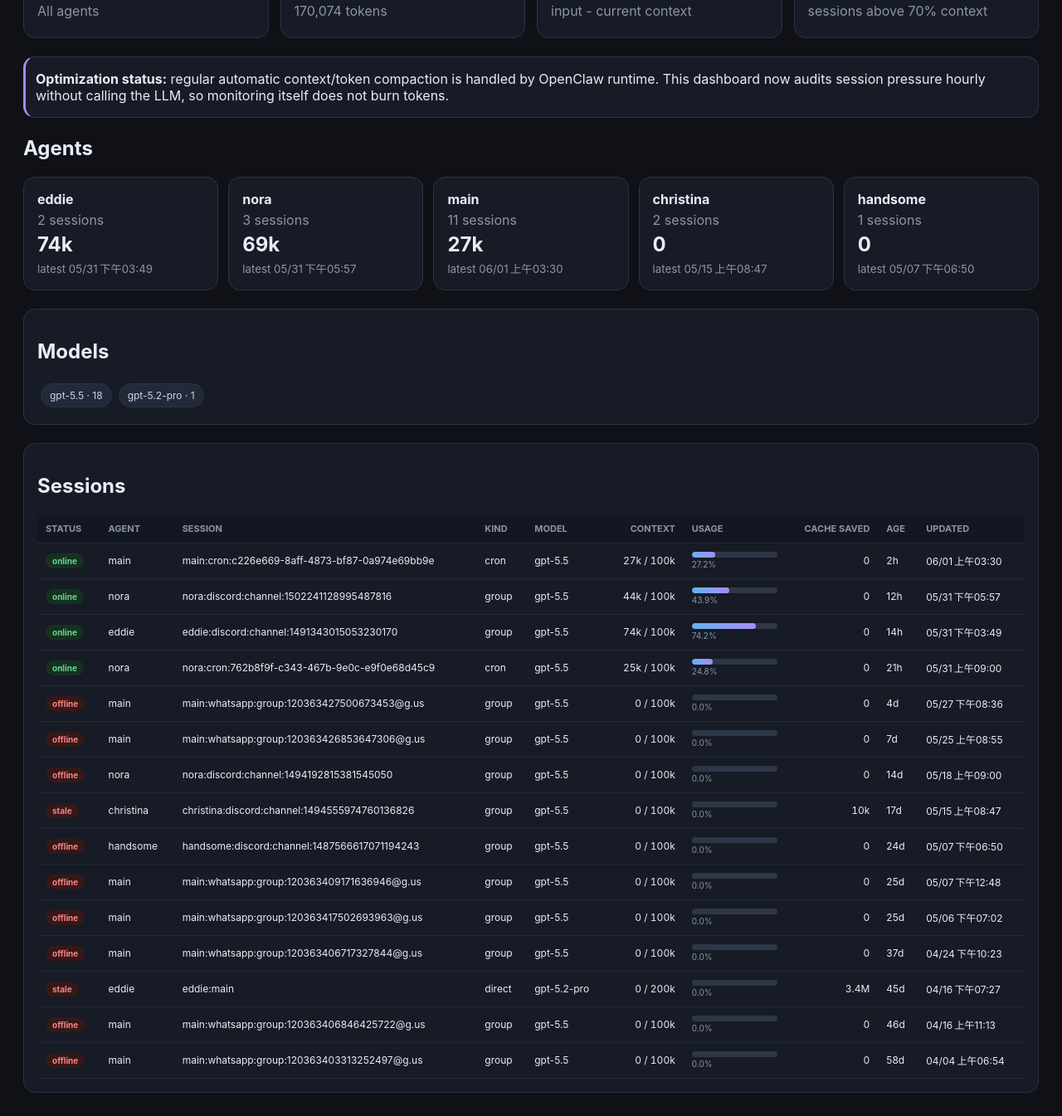
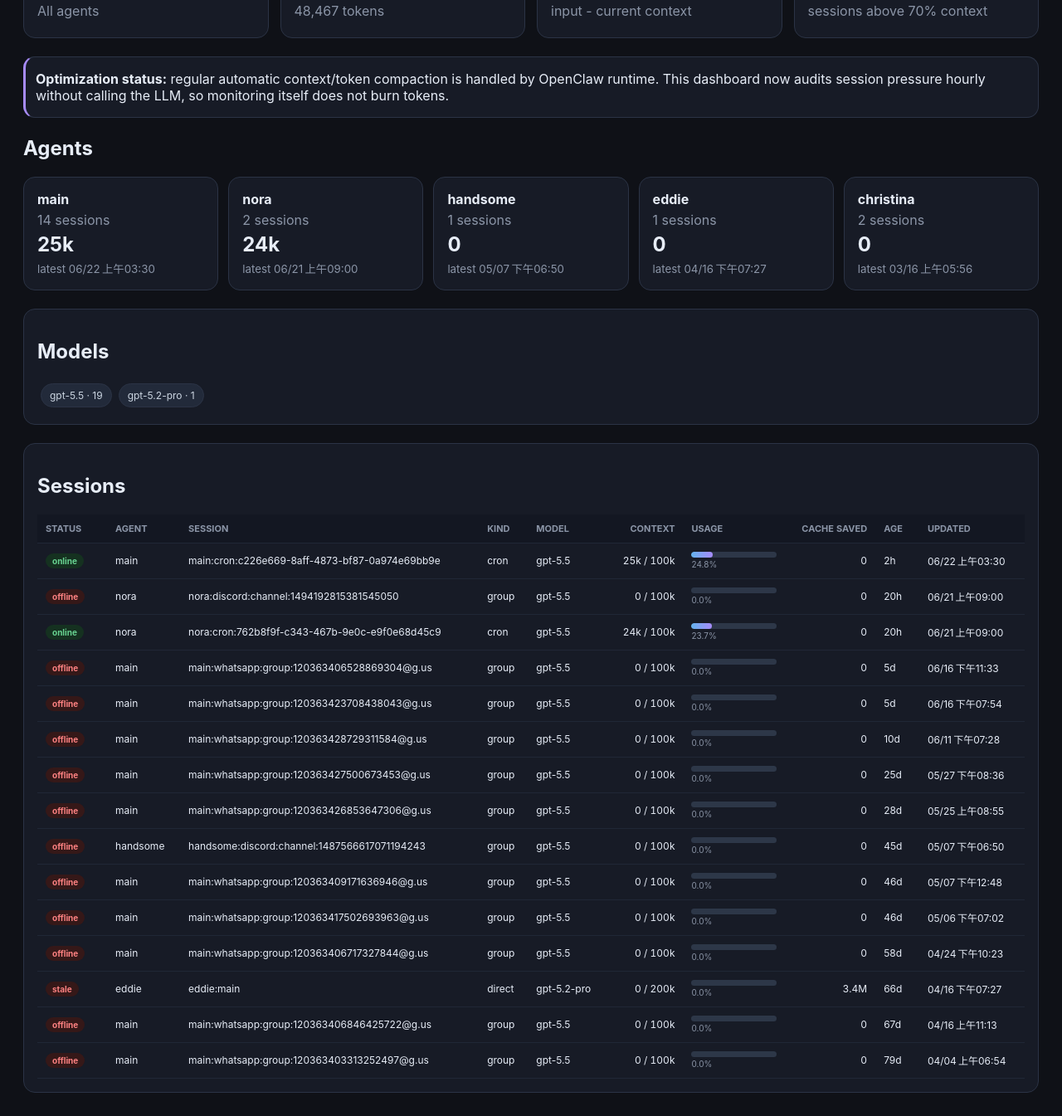
Before and after one commit to nikkienxel/nunox-dashboard, a website: page token-dashboard.html in a window 1280 px wide. Shown: the part 193-1538 px from the top of the page at 83% size. Drawn offline with Linux system fonts and the light colour scheme.

Commit message:
Weekly dashboard update 2026-06-22

```diff
--- a/token-dashboard.html
+++ b/token-dashboard.html
@@ -8,21 +8,21 @@
 </style>
 </head>
 <body><main class="wrap">
-  <div class="hero"><div><h1>OpenClaw Token Dashboard</h1><p>Generated 06/01 上午05:56 · static hourly refresh · no embedded gateway token</p></div><p class="actions"><code>bash token-dashboard-refresh.sh</code></p></div>
+  <div class="hero"><div><h1>OpenClaw Token Dashboard</h1><p>Generated 06/22 上午05:28 · static hourly refresh · no embedded gateway token</p></div><p class="actions"><code>bash token-dashboard-refresh.sh</code></p></div>
   <section class="grid">
-    <div class="card"><div class="label">Active Sessions</div><div class="value purple">19</div><p>All agents</p></div>
-    <div class="card"><div class="label">Current Context</div><div class="value green">170k</div><p>170,074 tokens</p></div>
+    <div class="card"><div class="label">Active Sessions</div><div class="value purple">20</div><p>All agents</p></div>
+    <div class="card"><div class="label">Current Context</div><div class="value green">48k</div><p>48,467 tokens</p></div>
     <div class="card"><div class="label">Estimated Cache Saved</div><div class="value yellow">3.4M</div><p>input - current context</p></div>
-    <div class="card"><div class="label">Needs Attention</div><div class="value red">1</div><p>sessions above 70% context</p></div>
+    <div class="card"><div class="label">Needs Attention</div><div class="value green">0</div><p>sessions above 70% context</p></div>
   </section>
   <section class="section panel note"><b>Optimization status:</b> regular automatic context/token compaction is handled by OpenClaw runtime. This dashboard now audits session pressure hourly without calling the LLM, so monitoring itself does not burn tokens.</section>
   <section class="section"><h2>Agents</h2><div class="agentgrid">
-    <div class="mini"><b>eddie</b><span>2 sessions</span><strong>74k</strong><small>latest 05/31 下午03:49</small></div>
-    <div class="mini"><b>nora</b><span>3 sessions</span><strong>69k</strong><small>latest 05/31 下午05:57</small></div>
-    <div class="mini"><b>main</b><span>11 sessions</span><strong>27k</strong><small>latest 06/01 上午03:30</small></div>
-    <div class="mini"><b>christina</b><span>2 sessions</span><strong>0</strong><small>latest 05/15 上午08:47</small></div>
-    <div class="mini"><b>handsome</b><span>1 sessions</span><strong>0</strong><small>latest 05/07 下午06:50</small></div></div></section>
-  <section class="section panel"><h2>Models</h2><span class="pill">gpt-5.5 · 18</span><span class="pill">gpt-5.2-pro · 1</span></section>
+    <div class="mini"><b>main</b><span>14 sessions</span><strong>25k</strong><small>latest 06/22 上午03:30</small></div>
+    <div class="mini"><b>nora</b><span>2 sessions</span><strong>24k</strong><small>latest 06/21 上午09:00</small></div>
+    <div class="mini"><b>handsome</b><span>1 sessions</span><strong>0</strong><small>latest 05/07 下午06:50</small></div>
+    <div class="mini"><b>eddie</b><span>1 sessions</span><strong>0</strong><small>latest 04/16 下午07:27</small></div>
+    <div class="mini"><b>christina</b><span>2 sessions</span><strong>0</strong><small>latest 03/16 上午05:56</small></div></div></section>
+  <section class="section panel"><h2>Models</h2><span class="pill">gpt-5.5 · 19</span><span class="pill">gpt-5.2-pro · 1</span></section>
   <section class="section panel"><h2>Sessions</h2><div class="tablewrap"><table><thead><tr><th>Status</th><th>Agent</th><th>Session</th><th>Kind</th><th>Model</th><th class="num">Context</th><th>Usage</th><th class="num">Cache Saved</th><th>Age</th><th>Updated</th></tr></thead><tbody>
     <tr>
       <td><span class="badge online">online</span></td>
@@ -30,35 +30,23 @@
       <td title="agent:main:cron:c226e669-8aff-4873-bf87-0a974e69bb9e">main:cron:c226e669-8aff-4873-bf87-0a974e69bb9e</td>
       <td>cron</td>
       <td>gpt-5.5</td>
-      <td class="num">27k / 100k</td>
-      <td><div class="bar"><i style="width:27.2%"></i></div><small>27.2%</small></td>
+      <td class="num">25k / 100k</td>
+      <td><div class="bar"><i style="width:24.8%"></i></div><small>24.8%</small></td>
       <td class="num">0</td>
       <td>2h</td>
-      <td>06/01 上午03:30</td>
+      <td>06/22 上午03:30</td>
     </tr>
     <tr>
-      <td><span class="badge online">online</span></td>
+      <td><span class="badge offline">offline</span></td>
       <td>nora</td>
-      <td title="agent:nora:discord:channel:1502241128995487816">nora:discord:channel:1502241128995487816</td>
+      <td title="agent:nora:discord:channel:1494192815381545050">nora:discord:channel:1494192815381545050</td>
       <td>group</td>
       <td>gpt-5.5</td>
-      <td class="num">44k / 100k</td>
-      <td><div class="bar"><i style="width:43.9%"></i></div><small>43.9%</small></td>
+      <td class="num">0 / 100k</td>
+      <td><div class="bar"><i style="width:0.0%"></i></div><small>0.0%</small></td>
       <td class="num">0</td>
-      <td>12h</td>
-      <td>05/31 下午05:57</td>
-    </tr>
-    <tr>
-      <td><span class="badge online">online</span></td>
-      <td>eddie</td>
-      <td title="agent:eddie:discord:channel:1491343015053230170">eddie:discord:channel:1491343015053230170</td>
-      <td>group</td>
-      <td>gpt-5.5</td>
-      <td class="num">74k / 100k</td>
-      <td><div class="bar"><i style="width:74.2%"></i></div><small>74.2%</small></td>
-      <td class="num">0</td>
-      <td>14h</td>
-      <td>05/31 下午03:49</td>
+      <td>20h</td>
+      <td>06/21 上午09:00</td>
     </tr>
     <tr>
       <td><span class="badge online">online</span></td>
@@ -66,11 +54,47 @@
       <td title="agent:nora:cron:762b8f9f-c343-467b-9e0c-e9f0e68d45c9">nora:cron:762b8f9f-c343-467b-9e0c-e9f0e68d45c9</td>
       <td>cron</td>
       <td>gpt-5.5</td>
-      <td class="num">25k / 100k</td>
-      <td><div class="bar"><i style="width:24.8%"></i></div><small>24.8%</small></td>
+      <td class="num">24k / 100k</td>
+      <td><div class="bar"><i style="width:23.7%"></i></div><small>23.7%</small></td>
       <td class="num">0</td>
-      <td>21h</td>
-      <td>05/31 上午09:00</td>
+      <td>20h</td>
+      <td>06/21 上午09:00</td>
+    </tr>
+    <tr>
+      <td><span class="badge offline">offline</span></td>
+      <td>main</td>
+      <td title="agent:main:whatsapp:group:120363406528869304@g.us">main:whatsapp:group:120363406528869304@g.us</td>
+      <td>group</td>
+      <td>gpt-5.5</td>
+      <td class="num">0 / 100k</td>
+      <td><div class="bar"><i style="width:0.0%"></i></div><small>0.0%</small></td>
+      <td class="num">0</td>
+      <td>5d</td>
+      <td>06/16 下午11:33</td>
+    </tr>
+    <tr>
+      <td><span class="badge offline">offline</span></td>
+      <td>main</td>
+      <td title="agent:main:whatsapp:group:120363423708438043@g.us">main:whatsapp:group:120363423708438043@g.us</td>
+      <td>group</td>
+      <td>gpt-5.5</td>
+      <td class="num">0 / 100k</td>
+      <td><div class="bar"><i style="width:0.0%"></i></div><small>0.0%</small></td>
+      <td class="num">0</td>
+      <td>5d</td>
+      <td>06/16 下午07:54</td>
+    </tr>
+    <tr>
+      <td><span class="badge offline">offline</span></td>
+      <td>main</td>
+      <td title="agent:main:whatsapp:group:120363428729311584@g.us">main:whatsapp:group:120363428729311584@g.us</td>
+      <td>group</td>
+      <td>gpt-5.5</td>
+      <td class="num">0 / 100k</td>
+      <td><div class="bar"><i style="width:0.0%"></i></div><small>0.0%</small></td>
+      <td class="num">0</td>
+      <td>10d</td>
+      <td>06/11 下午07:28</td>
     </tr>
     <tr>
       <td><span class="badge offline">offline</span></td>
@@ -81,7 +105,7 @@
       <td class="num">0 / 100k</td>
       <td><div class="bar"><i style="width:0.0%"></i></div><small>0.0%</small></td>
       <td class="num">0</td>
-      <td>4d</td>
+      <td>25d</td>
       <td>05/27 下午08:36</td>
     </tr>
     <tr>
@@ -93,32 +117,8 @@
       <td class="num">0 / 100k</td>
       <td><div class="bar"><i style="width:0.0%"></i></div><small>0.0%</small></td>
       <td class="num">0</td>
-      <td>7d</td>
+      <td>28d</td>
       <td>05/25 上午08:55</td>
-    </tr>
-    <tr>
-      <td><span class="badge offline">offline</span></td>
-      <td>nora</td>
-      <td title="agent:nora:discord:channel:1494192815381545050">nora:discord:channel:1494192815381545050</td>
-      <td>group</td>
-      <td>gpt-5.5</td>
-      <td class="num">0 / 100k</td>
-      <td><div class="bar"><i style="width:0.0%"></i></div><small>0.0%</small></td>
-      <td class="num">0</td>
-      <td>14d</td>
-      <td>05/18 上午09:00</td>
-    </tr>
-    <tr>
-      <td><span class="badge stale">stale</span></td>
-      <td>christina</td>
-      <td title="agent:christina:discord:channel:1494555974760136826">christina:discord:channel:1494555974760136826</td>
-      <td>group</td>
-      <td>gpt-5.5</td>
-      <td class="num">0 / 100k</td>
-      <td><div class="bar"><i style="width:0.0%"></i></div><small>0.0%</small></td>
-      <td class="num">10k</td>
-      <td>17d</td>
-      <td>05/15 上午08:47</td>
     </tr>
     <tr>
       <td><span class="badge offline">offline</span></td>
@@ -129,7 +129,7 @@
       <td class="num">0 / 100k</td>
       <td><div class="bar"><i style="width:0.0%"></i></div><small>0.0%</small></td>
       <td class="num">0</td>
-      <td>24d</td>
+      <td>45d</td>
       <td>05/07 下午06:50</td>
     </tr>
     <tr>
@@ -141,7 +141,7 @@
       <td class="num">0 / 100k</td>
       <td><div class="bar"><i style="width:0.0%"></i></div><small>0.0%</small></td>
       <td class="num">0</td>
-      <td>25d</td>
+      <td>46d</td>
       <td>05/07 下午12:48</td>
     </tr>
     <tr>
@@ -153,7 +153,7 @@
       <td class="num">0 / 100k</td>
       <td><div class="bar"><i style="width:0.0%"></i></div><small>0.0%</small></td>
       <td class="num">0</td>
-      <td>25d</td>
+      <td>46d</td>
       <td>05/06 下午07:02</td>
     </tr>
     <tr>
@@ -165,7 +165,7 @@
       <td class="num">0 / 100k</td>
       <td><div class="bar"><i style="width:0.0%"></i></div><small>0.0%</small></td>
       <td class="num">0</td>
-      <td>37d</td>
+      <td>58d</td>
       <td>04/24 下午10:23</td>
     </tr>
     <tr>
@@ -177,7 +177,7 @@
       <td class="num">0 / 200k</td>
       <td><div class="bar"><i style="width:0.0%"></i></div><small>0.0%</small></td>
       <td class="num">3.4M</td>
-      <td>45d</td>
+      <td>66d</td>
       <td>04/16 下午07:27</td>
     </tr>
     <tr>
@@ -189,7 +189,7 @@
       <td class="num">0 / 100k</td>
       <td><div class="bar"><i style="width:0.0%"></i></div><small>0.0%</small></td>
       <td class="num">0</td>
-      <td>46d</td>
+      <td>67d</td>
       <td>04/16 上午11:13</td>
     </tr>
     <tr>
@@ -201,7 +201,7 @@
       <td class="num">0 / 100k</td>
       <td><div class="bar"><i style="width:0.0%"></i></div><small>0.0%</small></td>
       <td class="num">0</td>
-      <td>58d</td>
+      <td>79d</td>
       <td>04/04 上午06:54</td>
     </tr>
     <tr>
@@ -213,7 +213,7 @@
       <td class="num">0 / 100k</td>
       <td><div class="bar"><i style="width:0.0%"></i></div><small>0.0%</small></td>
       <td class="num">0</td>
-      <td>68d</td>
+      <td>89d</td>
       <td>03/25 上午01:34</td>
     </tr>
     <tr>
@@ -225,7 +225,7 @@
       <td class="num">0 / 100k</td>
       <td><div class="bar"><i style="width:0.0%"></i></div><small>0.0%</small></td>
       <td class="num">0</td>
-      <td>74d</td>
+      <td>95d</td>
       <td>03/18 下午06:52</td>
     </tr>
     <tr>
@@ -237,7 +237,7 @@
       <td class="num">0 / 100k</td>
       <td><div class="bar"><i style="width:0.0%"></i></div><small>0.0%</small></td>
       <td class="num">0</td>
-      <td>77d</td>
+      <td>98d</td>
       <td>03/16 上午05:56</td>
     </tr>
     <tr>
@@ -249,7 +249,19 @@
       <td class="num">0 / 100k</td>
       <td><div class="bar"><i style="width:0.0%"></i></div><small>0.0%</small></td>
       <td class="num">0</td>
-      <td>83d</td>
+      <td>104d</td>
       <td>03/10 上午07:58</td>
+    </tr>
+    <tr>
+      <td><span class="badge working">working</span></td>
+      <td>christina</td>
+      <td title="agent:christina:discord:channel:1494555974760136826">christina:discord:channel:1494555974760136826</td>
+      <td>group</td>
+      <td>gpt-5.5</td>
+      <td class="num">0 / 100k</td>
+      <td><div class="bar"><i style="width:0.0%"></i></div><small>0.0%</small></td>
+      <td class="num">10k</td>
+      <td>—</td>
+      <td>—</td>
     </tr></tbody></table></div></section>
 </main></body></html>
```
Also changed, not shown: dashboard.html (+50 -44 lines).
